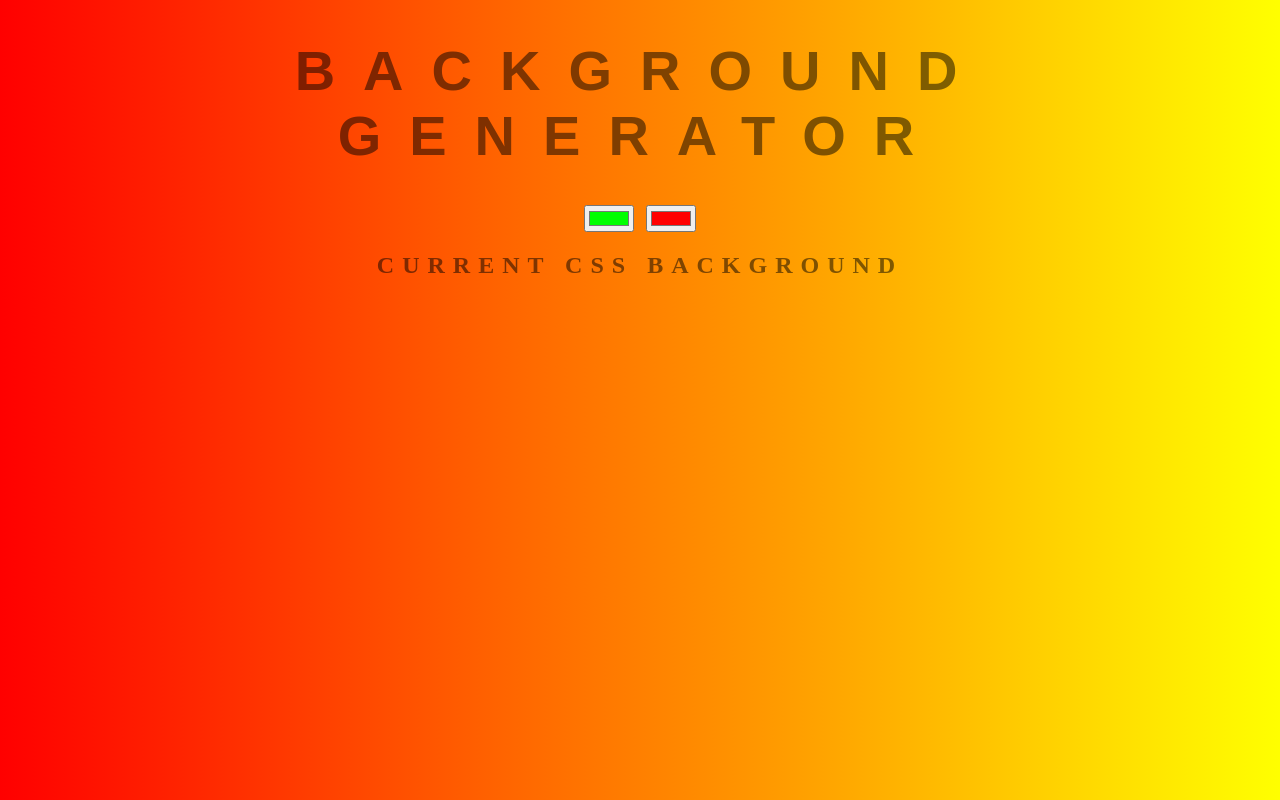
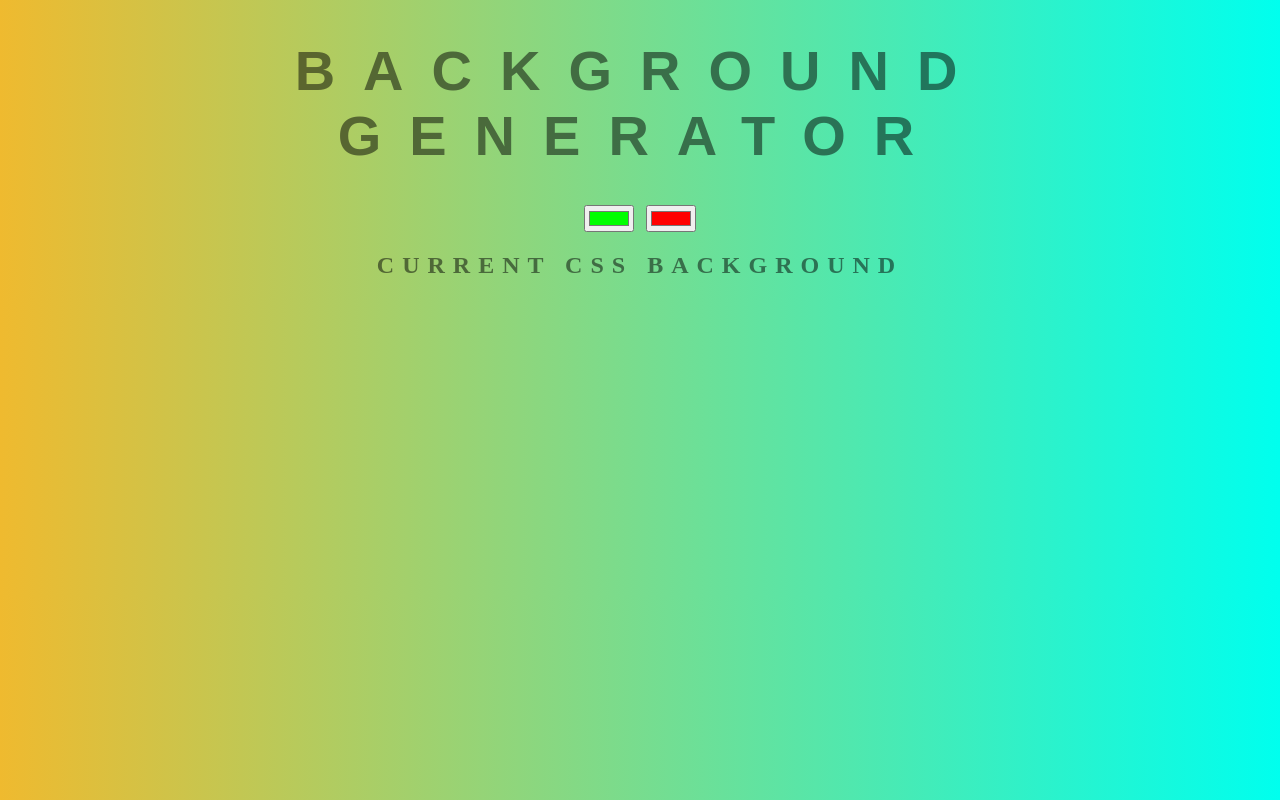
Before and after one commit to LokiFK/BackgroundGenerator, a plain HTML site: page index.html in a window 1280 px wide. Drawn offline with Linux system fonts and the light colour scheme.

Commit message:
Change default background

```diff
--- a/style.css
+++ b/style.css
@@ -5,7 +5,7 @@ body {
 	text-transform: uppercase;
 	letter-spacing: .5em;
 	top: 15%;
-	background: linear-gradient(to right, red, yellow);
+	background: rgba(0, 0, 0, 0) linear-gradient(to right, rgb(239, 186, 47), rgb(0, 255, 238)) repeat scroll 0% 0%;
 }
 
 h1 {
```
